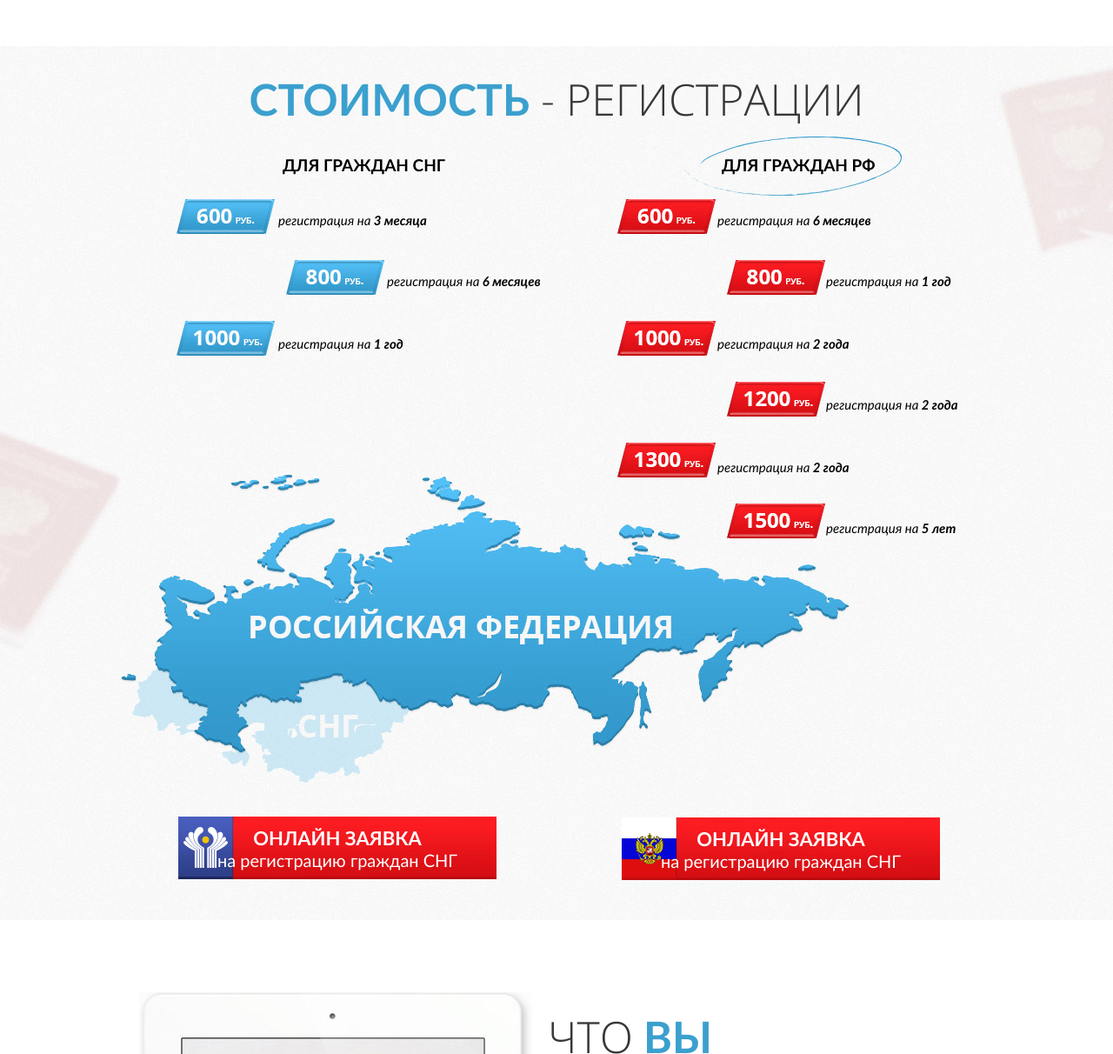
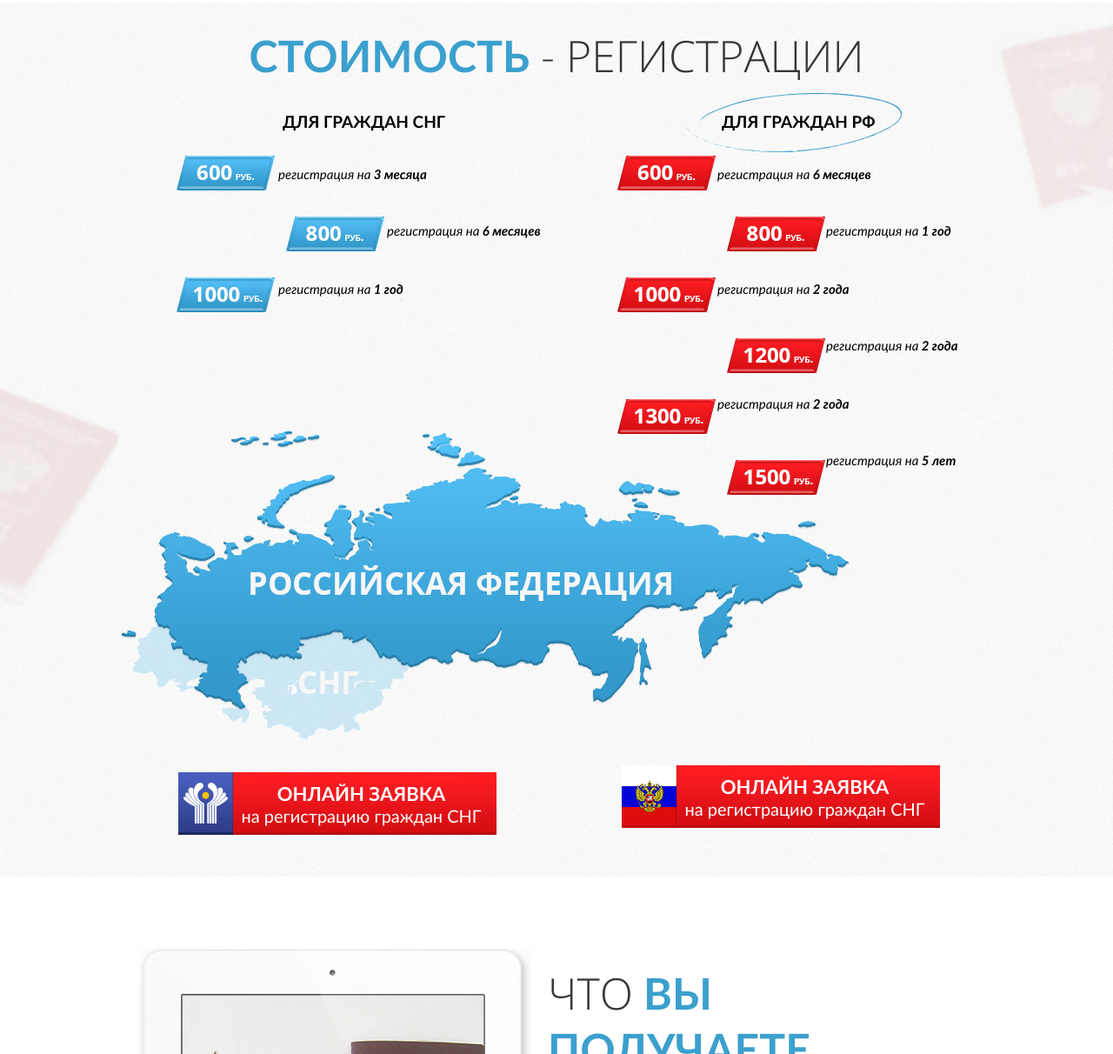
Before and after one commit to Yoozheg/reg, a plain HTML site: page index.html in a window 1280 px wide. Shown: the part 1253-2465 px from the top of the page at 87% size. Drawn offline with Linux system fonts and the light colour scheme.

Commit message:
fixe buttons

```diff
--- a/index.html
+++ b/index.html
@@ -73,7 +73,7 @@
  <li>регистрация на <strong>6 месяцев</strong></li>
  <li>регистрация на <strong>1 год</strong></li>
  </ol>
- <button><span>онлайн заявка</span><br/>на регистрацию граждан СНГ</button>
+ <button><p><span>онлайн заявка</span><br/>на регистрацию граждан СНГ</p></button>
  </div>
  <div class="right">
  <h4>для граждан рф</h4>
@@ -85,7 +85,7 @@
  <li>регистрация на <strong>2 года</strong></li>
  <li>регистрация на <strong>5 лет</strong></li>
  </ol>
- <button><span>онлайн заявка</span><br/>на регистрацию граждан СНГ</button>
+ <button><p><span>онлайн заявка</span><br/>на регистрацию граждан СНГ</p></button>
  </div>
  </main>
 </section>
--- a/style.css
+++ b/style.css
@@ -51,7 +51,7 @@ header button:active{margin-top:9px;box-shadow:none;}
 #header form button{display:block;margin:30px auto 0 auto;color:white;background-color:#fe1d23;border:none;outline:none;box-shadow:0 2px 0 #b90c10;width:265px;height:50px;font:bold 20px "Trebuchet MS";text-transform:uppercase;cursor:pointer;}
 #header form button:active{margin-top:32px;box-shadow:none;}
 
-#work{height:400px}
+#work{height:350px}
 #work h3{text-align:center;font:50px "Open Sans Light";color:#373737;text-transform:uppercase;margin-top:55px;}
 #work h3 strong{font:bold 50px "Trebuchet MS";color:#3ba0ce}
 #work ol{list-style:none;font:16px "Open Sans Light";text-align:center;margin-top:35px;}
@@ -70,17 +70,17 @@ header button:active{margin-top:9px;box-shadow:none;}
 #price ol strong{font-weight:bold}
 #price div{width:479px}
 #price button{font:20px "Trebuchet MS";color:white;}
+#price button p{padding-left:55px}
 #price button span{font:bold 22px "Trebuchet MS";text-transform:uppercase}
 #price div.left h4{padding-left:165px}
 #price div.left ol{padding-left:160px}
-#price div.left ol li{padding:30px 0}
+#price  ol li{padding-top:27px;padding-bottom:28px}
 #price div.left ol li:nth-child(2){padding-left:125px;margin-top:-8px;margin-bottom:-6px}
-#price div.left button{margin-left:45px;background:url(img/b1.png)no-repeat top center;width:366px;height:72px;border:none;margin-top:505px}
+#price div.left button{margin-left:45px;background:url(img/b1.png)no-repeat top center;width:366px;height:72px;border:none;margin-top:519px}
 #price div.right h4{padding-left:189px}
 #price div.right ol{padding-left:184px}
-#price div.right ol li{padding:30px 0}
 #price div.right ol li:nth-child(even){padding-left:125px;margin-top:-8px;margin-bottom:-6px}
-#price div.right button{margin-left:74px;background:url(img/b2.png)no-repeat top center;width:366px;height:72px;border:none;margin-top:300px}
+#price div.right button{margin-left:74px;background:url(img/b2.png)no-repeat top center;width:366px;height:72px;border:none;margin-top:320px}
 
 
 #what{background:white;}
```
